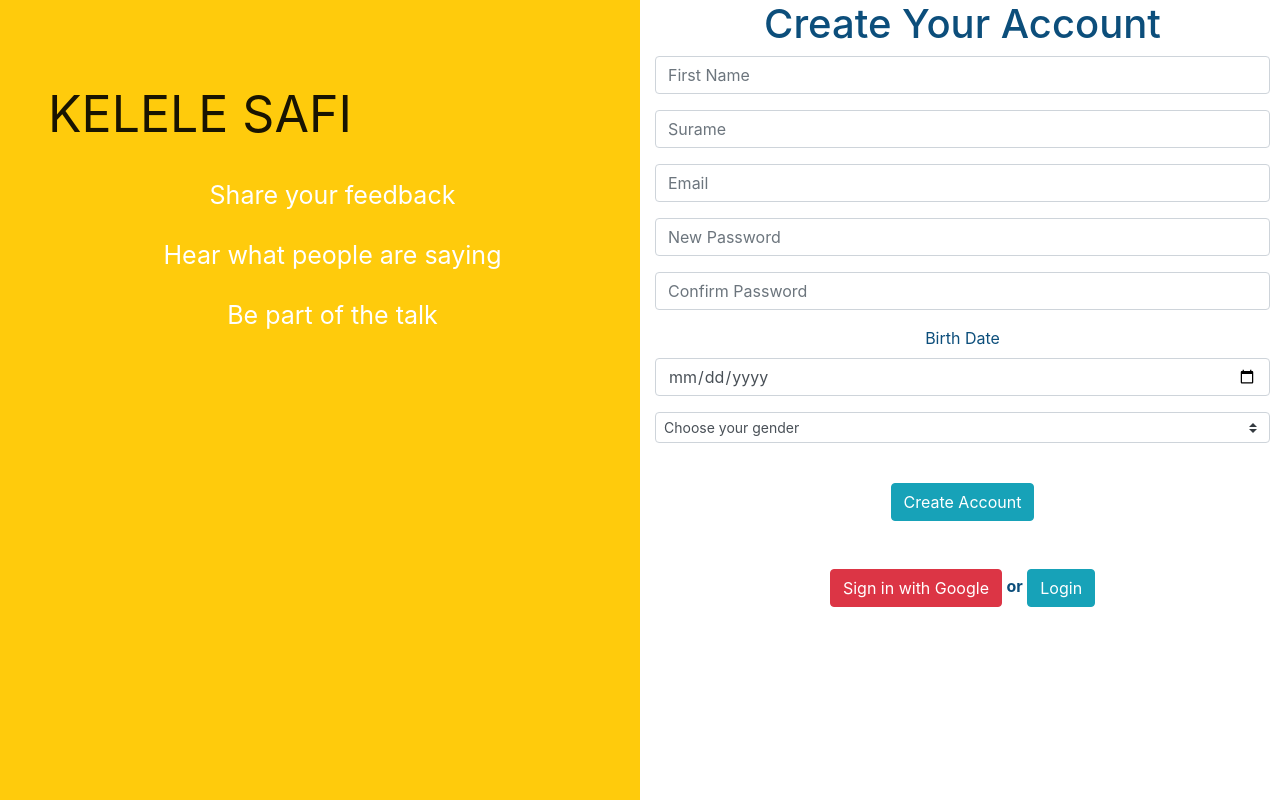
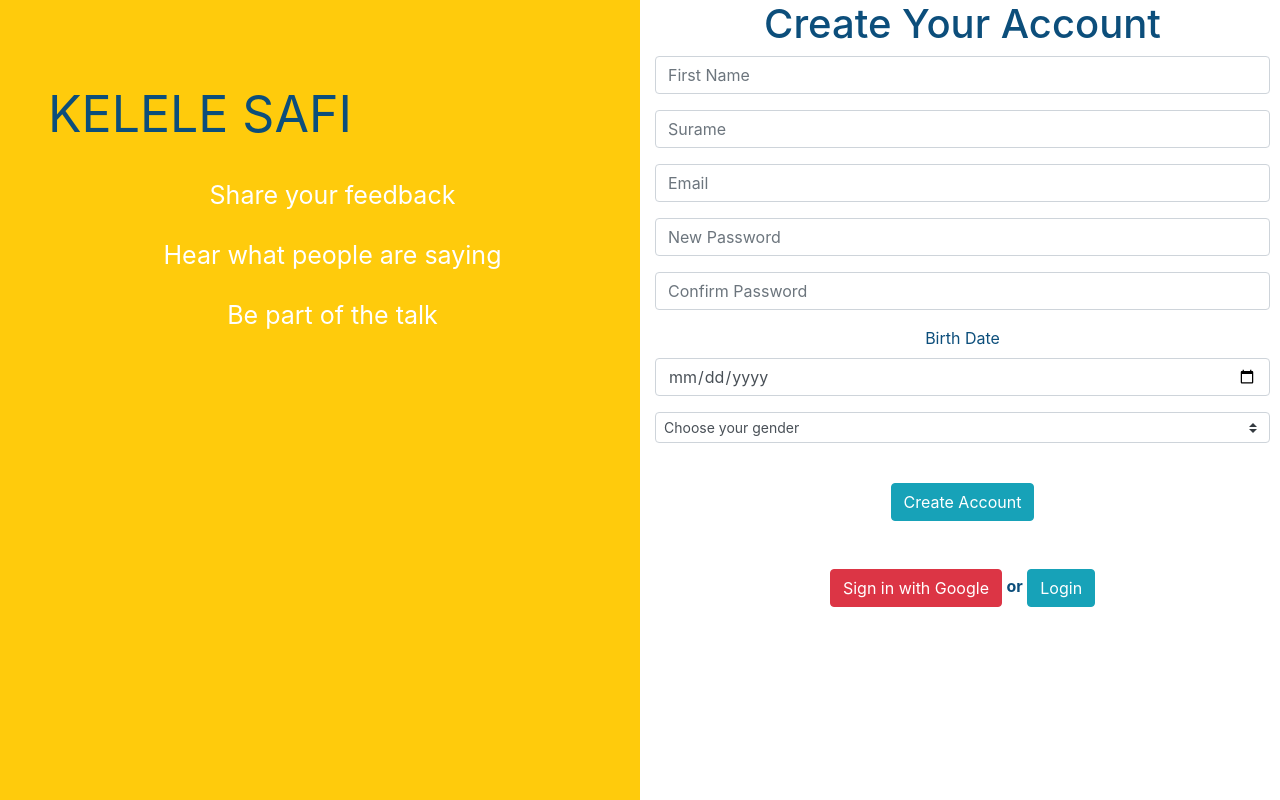
Before and after one commit to mopiata/kelele-safi, a PHP site: page / in a window 1280 px wide. Run offline with PHP 8.4, Linux system fonts and the light colour scheme.

Commit message:
Changed font color

```diff
--- a/css/styles.css
+++ b/css/styles.css
@@ -14,10 +14,13 @@ html, body{
 }
 .navbar-brand{
   font-size: 50px;
+  color: #0c4e7b;
 }
+
 .navbar{
   background-color: #ffcb0c;
 }
+
 .nav-login{
   float:left;
 }
--- a/index.html
+++ b/index.html
@@ -16,7 +16,7 @@
   <div class="row landing">
     <div class="col-lg-6 col-md-6 col-sm-12 col-xs-12 site-purpose">
       <div class="jumbotron">
-        <nav class="navbar navbar-expand-lg navbar-light bg-transparent nav-login">
+        <nav class="navbar navbar-expand-lg bg-transparent nav-login">
           <a class="navbar-brand" href="#">KELELE SAFI</a>
         </nav>
 
```
